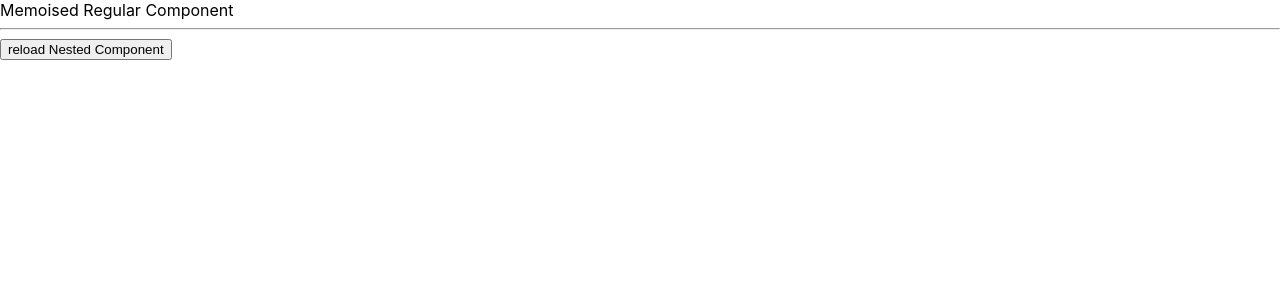
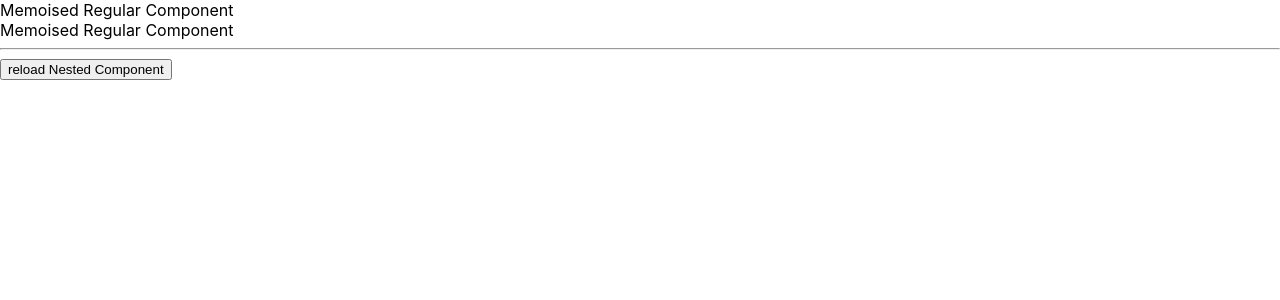
Before and after one commit to dhythm/react-cra-playground, a React (Create React App) app: page / in a window 1280 px wide. Shown: the top 300 px of the page. Built offline with nearby package versions, Linux system fonts and the light colour scheme.

Commit message:
feat: add the pattern of useMemo

```diff
--- a/src/components/MemoisedBehavior.tsx
+++ b/src/components/MemoisedBehavior.tsx
@@ -1,4 +1,4 @@
-import { forwardRef, memo, useState } from "react";
+import { forwardRef, memo, useMemo, useState } from "react";
 
 export const MemoisedBehavior = () => {
   return (
@@ -37,6 +37,14 @@ const Parallel = () => {
 
 const Nested = () => {
   const [, setKey] = useState(0);
+  const memoised = useMemo(
+    () => (
+      <MemoisedRegularComponent>
+        Memoised Regular Component
+      </MemoisedRegularComponent>
+    ),
+    []
+  );
   return (
     <>
       {/* Both ForwardRef and Regular are re-rendered */}
@@ -65,6 +73,9 @@ const Nested = () => {
           Memoised Regular Component
         </MemoisedRegularComponent>
       </MemoisedForwardRefComponent>
+
+      {/* MemoisedForwardRef is not re-rendered */}
+      <MemoisedForwardRefComponent>{memoised}</MemoisedForwardRefComponent>
       <hr />
       <button
         onClick={() => {
```
